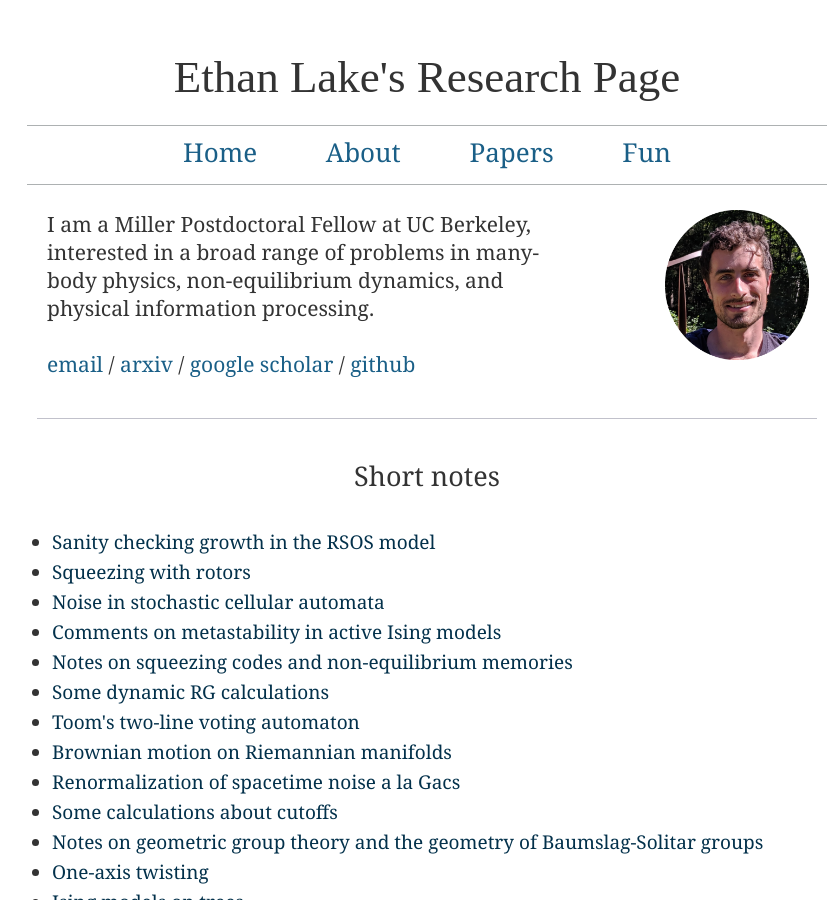
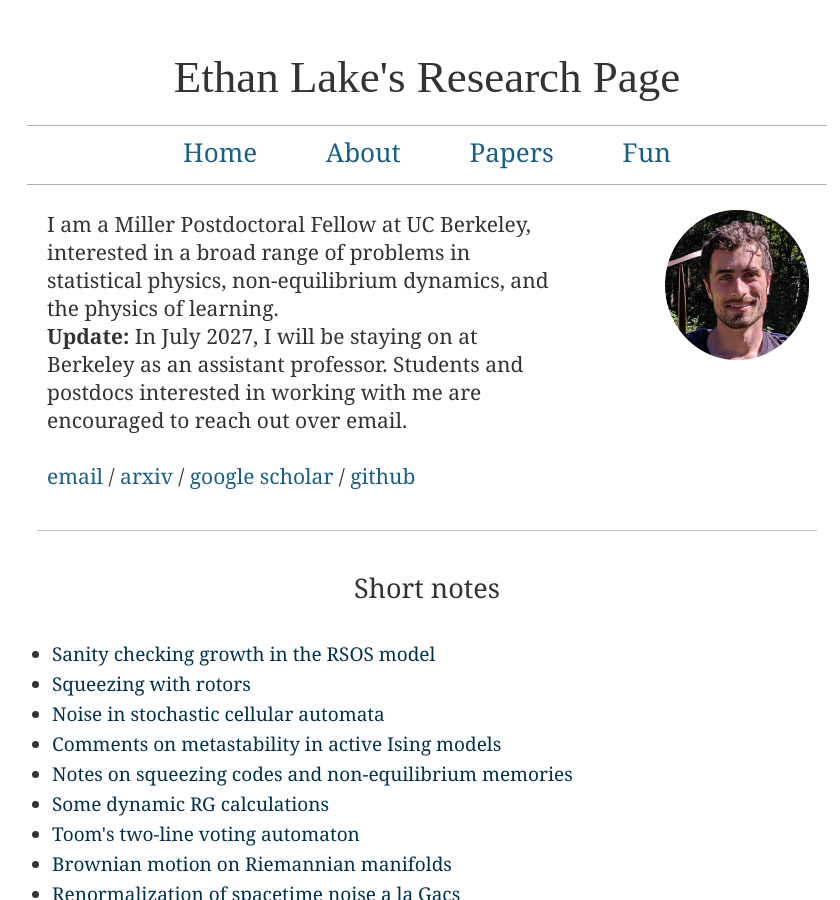
Before and after one commit to ethanlake/ethanlake.github.io, a Jekyll site: the page index.html, which Jekyll copies as it is, in a window 1280 px wide and 900 px high. Shown: the whole window, without its empty margins (213-1053 px from the left). Built offline with Jekyll 4.4.1, drawn with Linux system fonts in a browser that asks for light colours.

Commit message:
Update index.html

```diff
--- a/index.html
+++ b/index.html
@@ -36,8 +36,10 @@
 <div class="intro">
   <div class="intro-content">
     <div class="intro-text">
-      <p> I am a Miller Postdoctoral Fellow at UC Berkeley, interested in a broad range of problems in many-body physics, non-equilibrium dynamics, and physical information processing.
+      <p> I am a Miller Postdoctoral Fellow at UC Berkeley, interested in a broad range of problems in statistical physics, non-equilibrium dynamics, and the physics of learning.
         </p>
+
+      <p> <b>Update:</b> In July 2027, I will be staying on at Berkeley as an assistant professor. Students and postdocs interested in working with me are encouraged to reach out over email. </p>
             <br>
 
         <p> <a href="mailto:elake@berkeley.edu">email</a> / <a href="https://arxiv.org/search/?query=ethan+lake&searchtype=all">arxiv</a> / <a href="https://scholar.google.com/citations?user=Qf2ky_8AAAAJ&hl=en">google scholar</a> / <a href="https://github.com/ethanlake/">github</a> </p>
```
